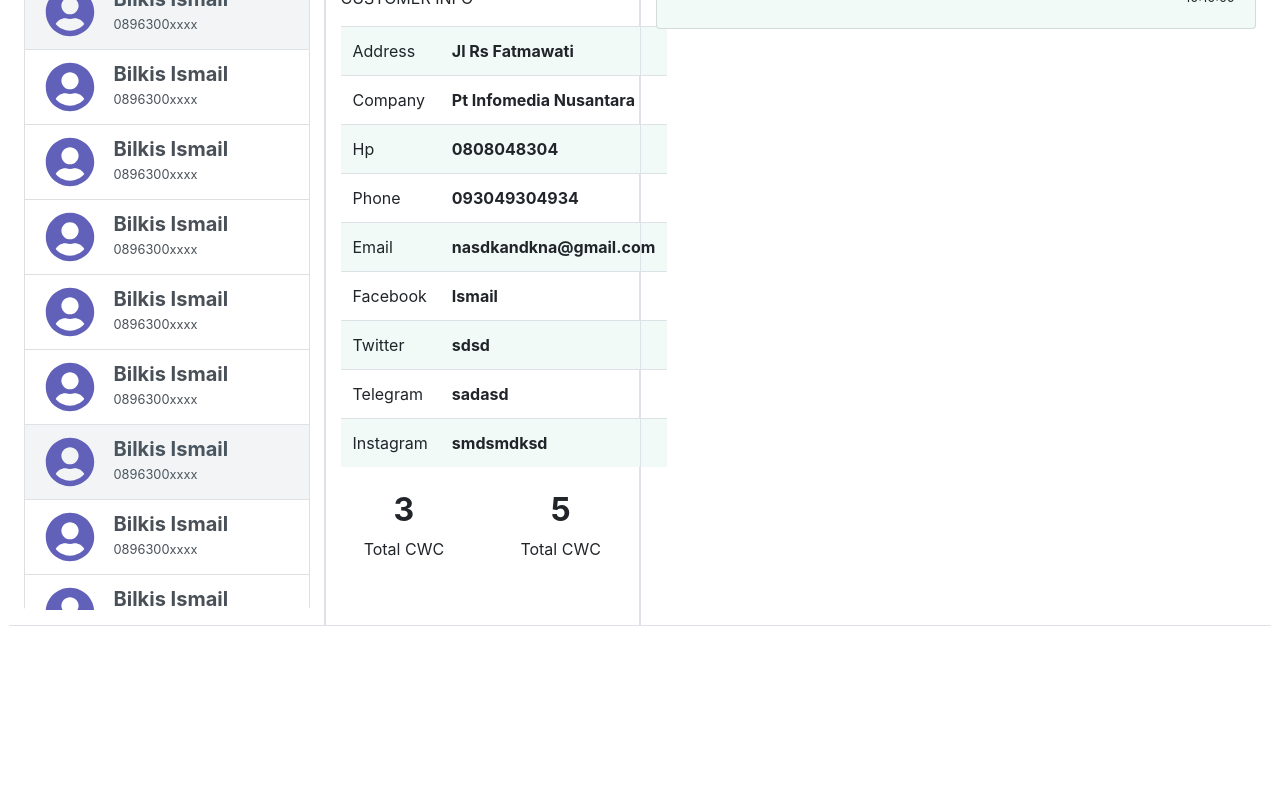
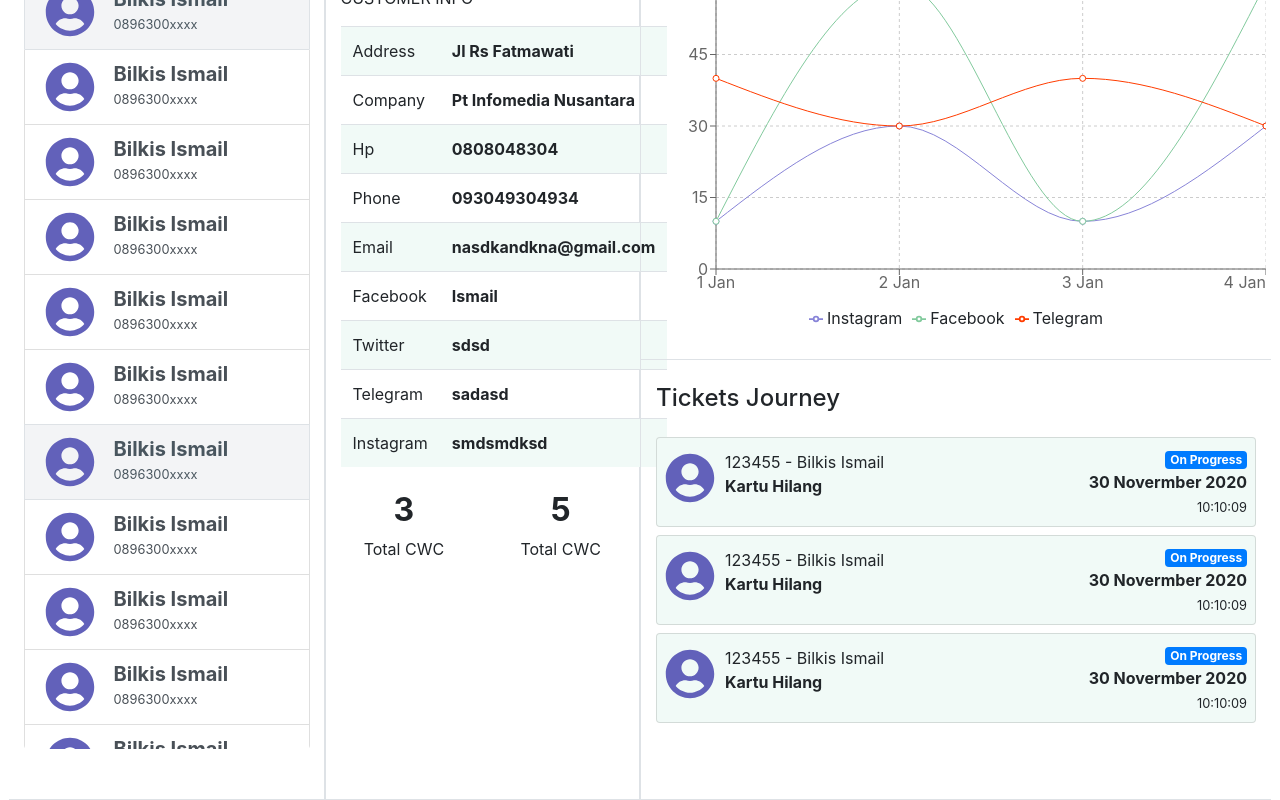
Before and after one commit to kubil-ismail/kubi-dashboard, a React (Create React App) app: page / in a window 1280 px wide. Shown: the part 242-1042 px from the top of the page. Before the commit the page ends 868 px from the top, so only its background shows below. Built offline with nearby package versions, Linux system fonts and the light colour scheme.

Commit message:
chart display

```diff
--- a/package.json
+++ b/package.json
@@ -8,6 +8,7 @@
     "@testing-library/user-event": "^7.1.2",
     "axios": "^0.19.2",
     "bootstrap": "^4.5.0",
+    "moment": "^2.27.0",
     "node-sass": "^4.14.1",
     "react": "^16.13.1",
     "react-bootstrap": "^1.3.0",
@@ -15,6 +16,7 @@
     "react-icons": "^3.10.0",
     "react-router-dom": "^5.2.0",
     "react-scripts": "3.4.1",
+    "recharts": "^1.8.5",
     "sweetalert2": "^9.17.1"
   },
   "scripts": {
--- a/src/assets/scss/component/statistic.scss
+++ b/src/assets/scss/component/statistic.scss
@@ -1,3 +1,16 @@
 .card-statistic {
   background-color: $success-2 !important;
+  .card-body {
+    padding: 0.5rem !important;
+  }
 }
+
+.recharts-legend-wrapper {
+  bottom: 5px !important;
+}
+
+.ticket {
+  height: 290px;
+  overflow-y: scroll;
+  overflow-x: hidden;
+}
--- a/src/pages/Dashboard.js
+++ b/src/pages/Dashboard.js
@@ -5,13 +5,45 @@ import {
   Col,
   Card,
   Tab,
-  Badge
+  Badge,
+  Dropdown
 } from 'react-bootstrap';
+import {
+  LineChart, Line, XAxis, YAxis, CartesianGrid, Tooltip, Legend,
+} from 'recharts';
 
 // Component
 import Navbar from '../component/NavbarApp';
 import Contact from '../component/ContactApp';
 import Detail from '../component/DetailApp';
+
+
+const data = [
+  {
+    date: '1 Jan',
+    Facebook: 10,
+    Instagram: 10,
+    Telegram: 40,
+  },
+  {
+    date: '2 Jan',
+    Facebook: 60,
+    Instagram: 30,
+    Telegram: 30,
+  },
+  {
+    date: '3 Jan',
+    Facebook: 10,
+    Instagram: 10,
+    Telegram: 40,
+  },
+  {
+    date: '4 Jan',
+    Facebook: 60,
+    Instagram: 30,
+    Telegram: 30,
+  }
+];
 
 export default class Dashboard extends Component {
   render() {
@@ -33,8 +65,43 @@ export default class Dashboard extends Component {
               <Col sm={6} className="border border-right-0 py-5">
                 <Tab.Content>
                   <Tab.Pane eventKey="#link1">
+                    <Row>
+                      <Col lg={12} className="border-bottom pb-4">
+                        <h4>CWC Journey</h4>
+                        <Dropdown className="float-right">
+                          <Dropdown.Toggle variant="success" id="dropdown-basic">
+                            January
+                          </Dropdown.Toggle>
+
+                          <Dropdown.Menu>
+                            <Dropdown.Item href="#/action-1">February</Dropdown.Item>
+                            <Dropdown.Item href="#/action-2">March</Dropdown.Item>
+                            <Dropdown.Item href="#/action-3">April</Dropdown.Item>
+                          </Dropdown.Menu>
+                        </Dropdown>
+                        <LineChart
+                          width={610}
+                          height={420}
+                          data={data}
+                          margin={{
+                            top: 30,
+                            bottom: 50
+                          }}
+                        >
+                          <CartesianGrid strokeDasharray="3 3" />
+                          <YAxis />
+                          <XAxis dataKey="date" />
+                          <Tooltip />
+                          <Legend />
+                          <Line type="monotone" dataKey="Instagram" stroke="#8884d8" />
+                          <Line type="monotone" dataKey="Facebook" stroke="#82ca9d" />
+                          <Line type="monotone" dataKey="Telegram" stroke="#ff3c00" />
+                        </LineChart>
+                      </Col>
+                      <Col lg={12} className="py-4">
                         <h4>Tickets Journey</h4>
-                    <Card className="pb-0 card-statistic">
+                        <div className="ticket mt-4">
+                          <Card className="pb-0 mb-2 card-statistic">
                             <Card.Body>
                               <Card.Text>
                                 <Row>
@@ -58,6 +125,82 @@ export default class Dashboard extends Component {
                               </Card.Text>
                             </Card.Body>
                           </Card>
+                          <Card className="pb-0 mb-2 card-statistic">
+                            <Card.Body>
+                              <Card.Text>
+                                <Row>
+                                  <Col lg={1} className="d-flex align-items-center">
+                                    <div>
+                                      <FaUserCircle className="user-circle mb-2" />
+                                    </div>
+                                  </Col>
+                                  <Col lg={7} className="pl-4 d-flex align-items-center">
+                                    <div>
+                                      <p className="m-0">123455 - Bilkis Ismail</p>
+                                      <p className="font-weight-bold">Kartu Hilang</p>
+                                    </div>
+                                  </Col>
+                                  <Col lg={4} className="text-right">
+                                    <Badge variant="primary">On Progress</Badge>
+                                    <p className="font-weight-bold m-0">30 Novermber 2020</p>
+                                    <small>10:10:09</small>
+                                  </Col>
+                                </Row>
+                              </Card.Text>
+                            </Card.Body>
+                          </Card>
+                          <Card className="pb-0 mb-2 card-statistic">
+                            <Card.Body>
+                              <Card.Text>
+                                <Row>
+                                  <Col lg={1} className="d-flex align-items-center">
+                                    <div>
+                                      <FaUserCircle className="user-circle mb-2" />
+                                    </div>
+                                  </Col>
+                                  <Col lg={7} className="pl-4 d-flex align-items-center">
+                                    <div>
+                                      <p className="m-0">123455 - Bilkis Ismail</p>
+                                      <p className="font-weight-bold">Kartu Hilang</p>
+                                    </div>
+                                  </Col>
+                                  <Col lg={4} className="text-right">
+                                    <Badge variant="primary">On Progress</Badge>
+                                    <p className="font-weight-bold m-0">30 Novermber 2020</p>
+                                    <small>10:10:09</small>
+                                  </Col>
+                                </Row>
+                              </Card.Text>
+                            </Card.Body>
+                          </Card>
+
+                          <Card className="pb-0 mb-2 card-statistic">
+                            <Card.Body>
+                              <Card.Text>
+                                <Row>
+                                  <Col lg={1} className="d-flex align-items-center">
+                                    <div>
+                                      <FaUserCircle className="user-circle mb-2" />
+                                    </div>
+                                  </Col>
+                                  <Col lg={7} className="pl-4 d-flex align-items-center">
+                                    <div>
+                                      <p className="m-0">123455 - Bilkis Ismail</p>
+                                      <p className="font-weight-bold">Kartu Hilang</p>
+                                    </div>
+                                  </Col>
+                                  <Col lg={4} className="text-right">
+                                    <Badge variant="primary">On Progress</Badge>
+                                    <p className="font-weight-bold m-0">30 Novermber 2020</p>
+                                    <small>10:10:09</small>
+                                  </Col>
+                                </Row>
+                              </Card.Text>
+                            </Card.Body>
+                          </Card>
+                        </div>
+                      </Col>
+                    </Row>
                   </Tab.Pane>
                 </Tab.Content>
               </Col>
```
Also changed, not shown: 1 other file (tests, documents, lock files or other folders). Lines whose indentation alone changed are shown as unchanged.
